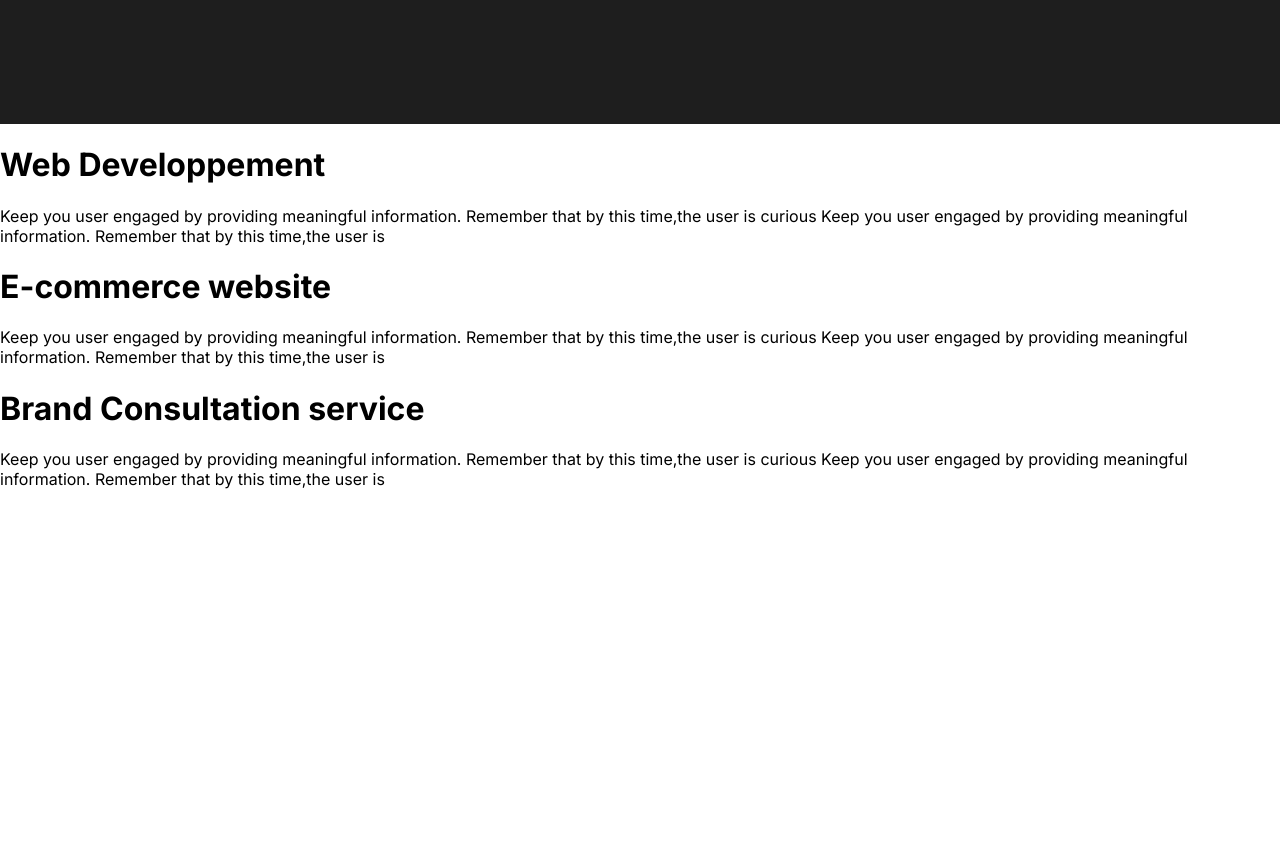
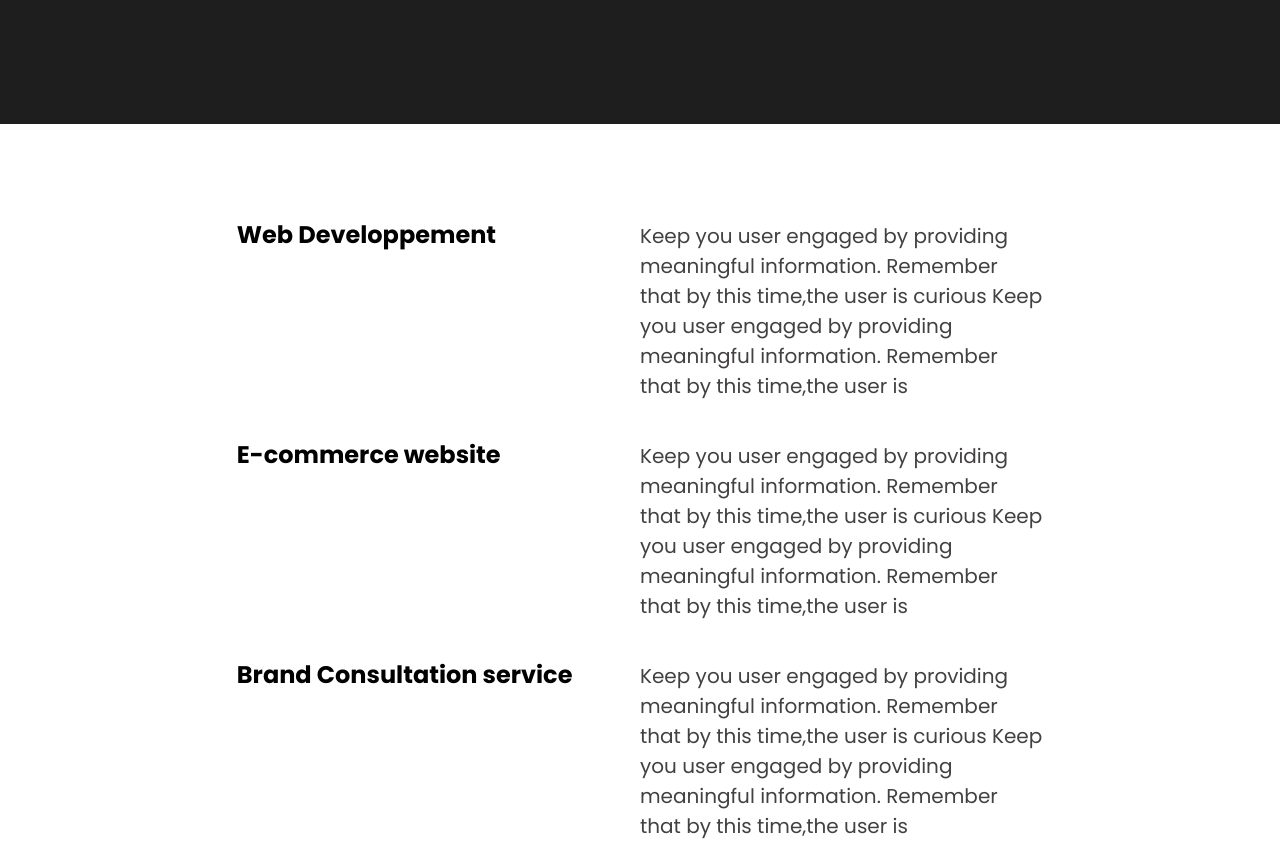
Before and after one commit to Silk-Dev/silkdev.com.tn, a Next.js app in the folder silkdev-website/: page / in a window 1280 px wide. Shown: the part 4360-5221 px from the top of the page. Before the commit the page ends 5005 px from the top, so only its background shows below. Built offline with nearby package versions, Linux system fonts and the light colour scheme.

Commit message:
servicedesc

```diff
--- a/silkdev-website/src/app/components/servicedesc/Servicedesc.tsx
+++ b/silkdev-website/src/app/components/servicedesc/Servicedesc.tsx
@@ -7,9 +7,9 @@ const Servicedesc = (props:any) => {
   return (
     <>
        {props.services.map((service:any) => (
-       <div className='styles.divrow'>
-       <h1>{service.title}</h1>
-       <p>{service.description}</p>
+       <div className={styles.divrow}>
+       <h1  className={styles.h1}>{service.title}</h1>
+       <p   className={styles.p}>{service.description}</p>
        </div>))}
     </>
   )
--- a/silkdev-website/src/app/components/servicedesc/servicedesc.module.scss
+++ b/silkdev-website/src/app/components/servicedesc/servicedesc.module.scss
@@ -2,4 +2,25 @@
     background-color: #fff;
     width: 100%;
     height: 500px;
+    padding-top:6%
 }
+.divrow{
+    display: flex;
+    flex-direction: row;
+    width: 63%;
+    margin: auto;
+}
+.h1{
+    color: #000;
+    font-family: Poppins;
+    font-size: 24px;
+    width: 50%;
+}
+.p{
+    color: #434040;
+    font-family: Poppins;
+    font-size: 20px;
+    font-style: normal;
+    font-weight: 400;
+    width:50%
+}
```
